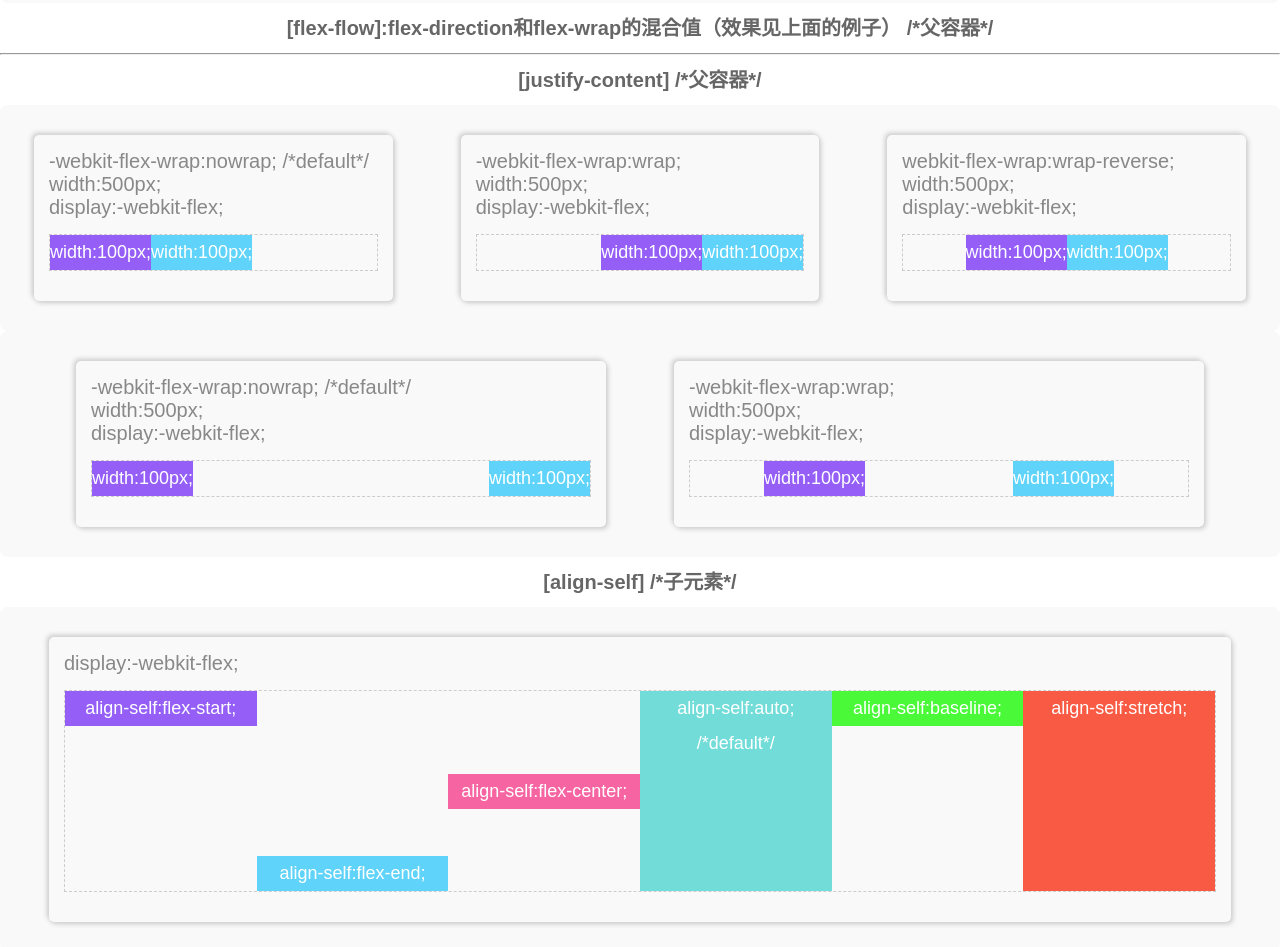
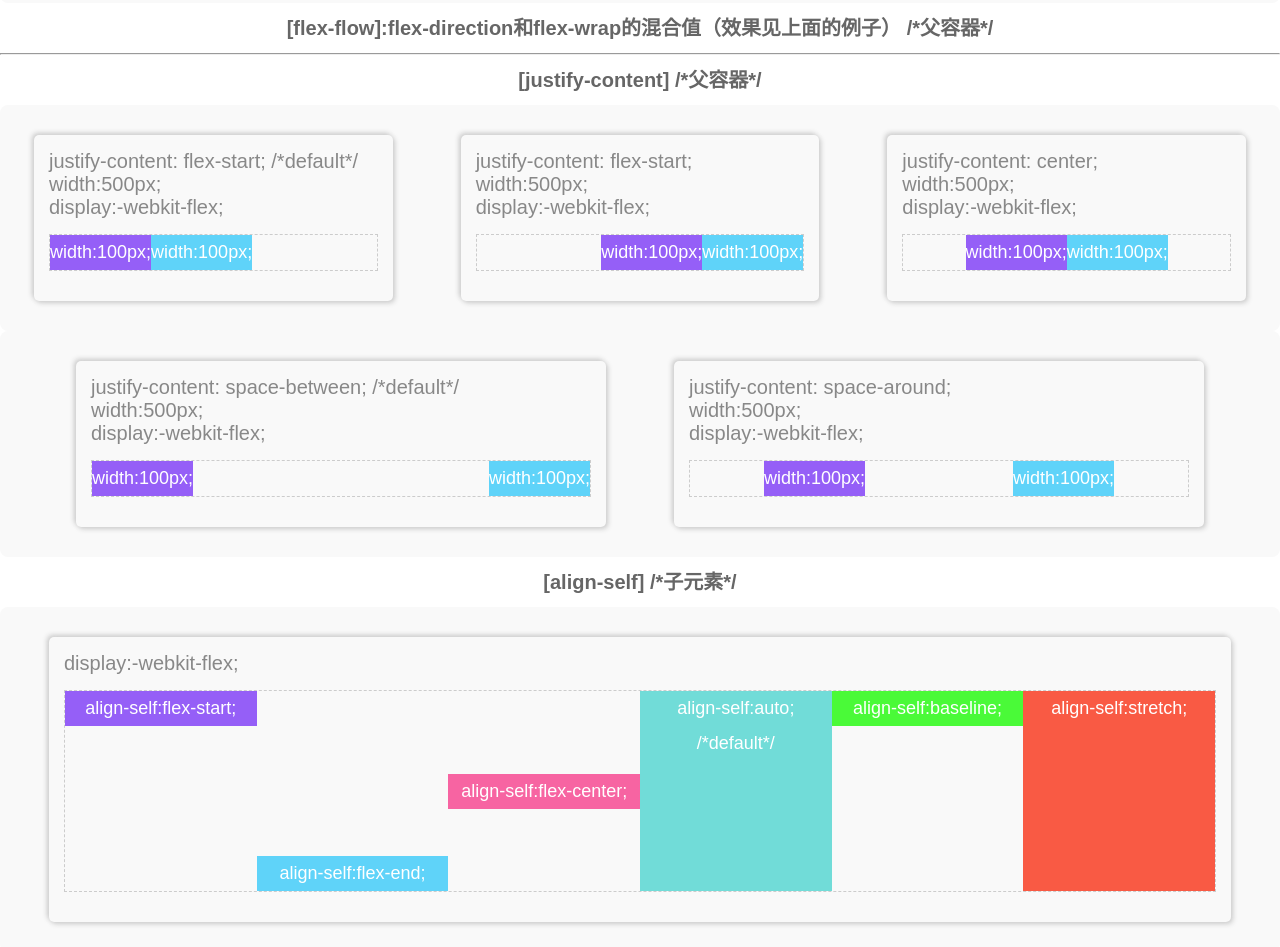
Before and after one commit to hellosanbao/note, a plain HTML site: page flex/index.html in a window 1280 px wide. Shown: the part 1281-2228 px from the top of the page. Drawn offline with Linux system fonts and the light colour scheme.

Commit message:
flex盒模型

```diff
--- a/flex/index.html
+++ b/flex/index.html
@@ -111,7 +111,7 @@
 		<p class="item-til">[justify-content] /*父容器*/</p>
 		<div class="items clearfix">
 			<div class="item fl">
-				<p>-webkit-flex-wrap:nowrap; /*default*/</p>
+				<p>justify-content: flex-start; /*default*/</p>
 				<p>width:500px;</p>
 				<p>display:-webkit-flex;</p>
 				<div class="flex-box flex-box-10">
@@ -120,7 +120,7 @@
 				</div>
 			</div>
 			<div class="item fl">
-				<p>-webkit-flex-wrap:wrap;</p>
+				<p>justify-content: flex-start;</p>
 				<p>width:500px;</p>
 				<p>display:-webkit-flex;</p>
 				<div class="flex-box flex-box-11">
@@ -129,7 +129,7 @@
 				</div>
 			</div>
 			<div class="item fl">
-				<p>webkit-flex-wrap:wrap-reverse;</p>
+				<p>justify-content: center;</p>
 				<p>width:500px;</p>
 				<p>display:-webkit-flex;</p>
 				<div class="flex-box flex-box-12">
@@ -140,7 +140,7 @@
 		</div>
 		<div class="items clearfix">
 			<div class="item fl">
-				<p>-webkit-flex-wrap:nowrap; /*default*/</p>
+				<p>justify-content: space-between; /*default*/</p>
 				<p>width:500px;</p>
 				<p>display:-webkit-flex;</p>
 				<div class="flex-box flex-box-13">
@@ -149,7 +149,7 @@
 				</div>
 			</div>
 			<div class="item fl">
-				<p>-webkit-flex-wrap:wrap;</p>
+				<p>justify-content: space-around;</p>
 				<p>width:500px;</p>
 				<p>display:-webkit-flex;</p>
 				<div class="flex-box flex-box-14">
```
